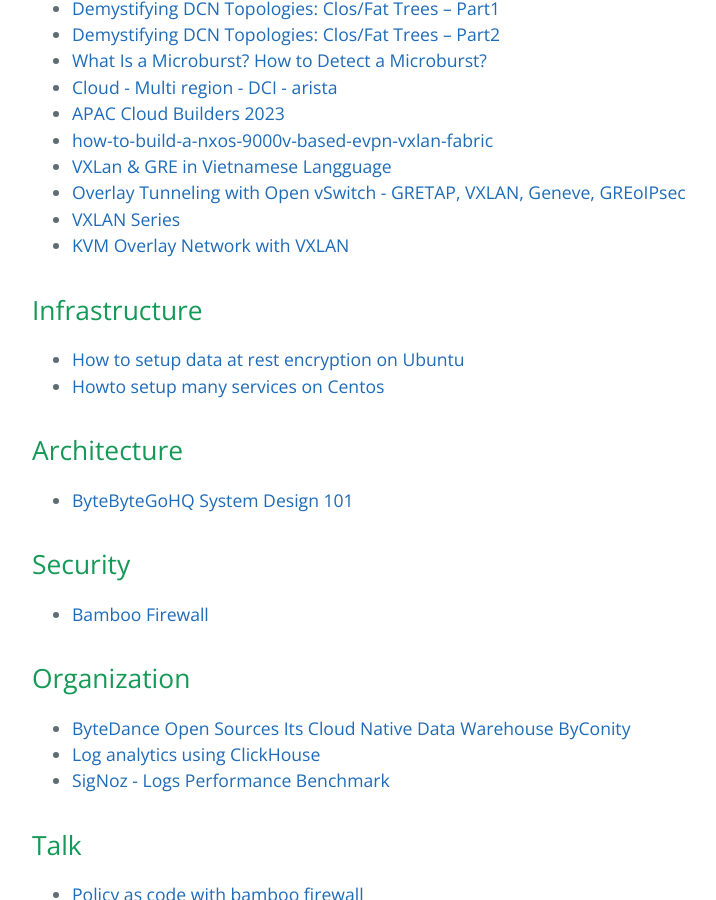
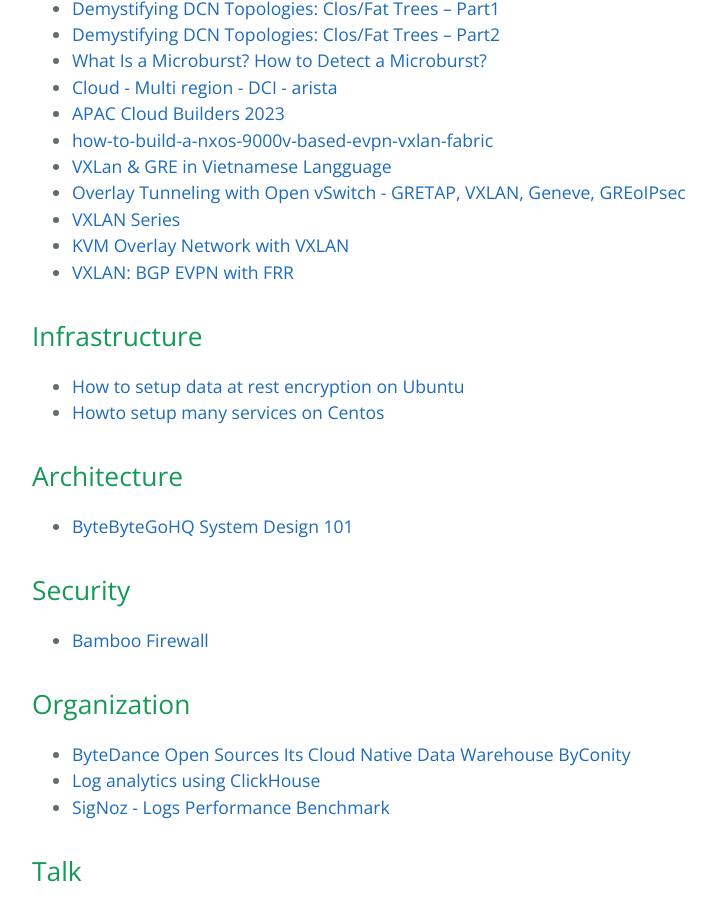
Before and after one commit to bienkma/bienkma.github.io, a Jekyll site: the page built from index.md, in a window 1280 px wide and 900 px high, scrolled down 2261 px. Shown: the whole window, without its empty margins (192-908 px from the left). Built offline with Jekyll 4.4.1, drawn with Linux system fonts in a browser that asks for light colours.

Commit message:
indexing doc

```diff
--- a/index.md
+++ b/index.md
@@ -86,6 +86,7 @@ spec:
 * [Overlay Tunneling with Open vSwitch - GRETAP, VXLAN, Geneve, GREoIPsec](https://costiser.ro/2016/07/07/overlay-tunneling-with-openvswitch-gre-vxlan-geneve-greoipsec/#.V8RUmx-g9Xh)
 * [VXLAN Series](https://blogs.vmware.com/vsphere/2013/04/vxlan-series-different-components-part-1.html)
 * [KVM Overlay Network with VXLAN](https://blog.dama.zip/kvm-overlay-network-with-vxlan)
+* [VXLAN: BGP EVPN with FRR](https://vincent.bernat.ch/en/blog/2017-vxlan-bgp-evpn)
 
 ## Infrastructure
 * [How to setup data at rest encryption on Ubuntu](mysharing/database/data-at-rest.md)
```
